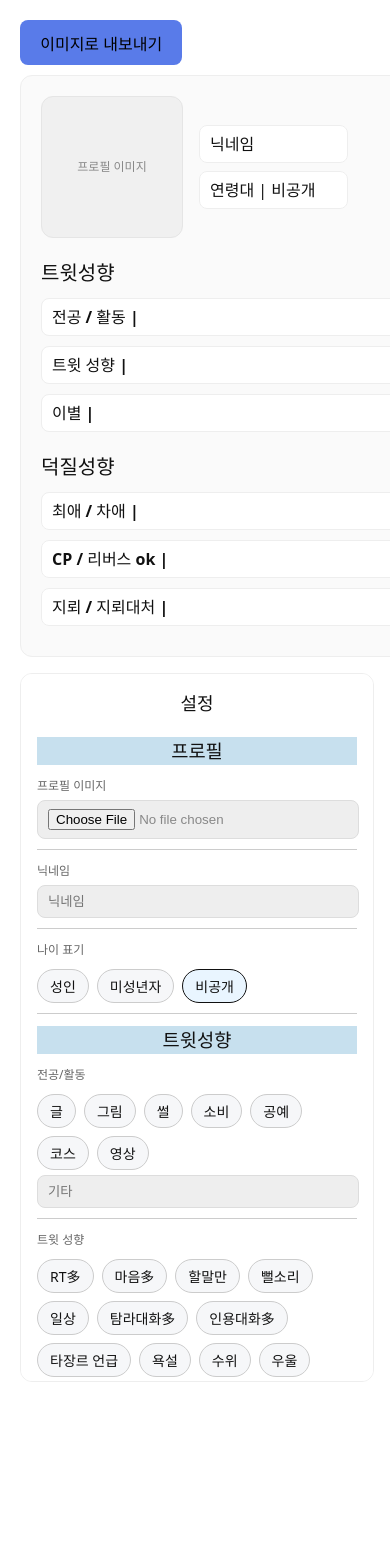
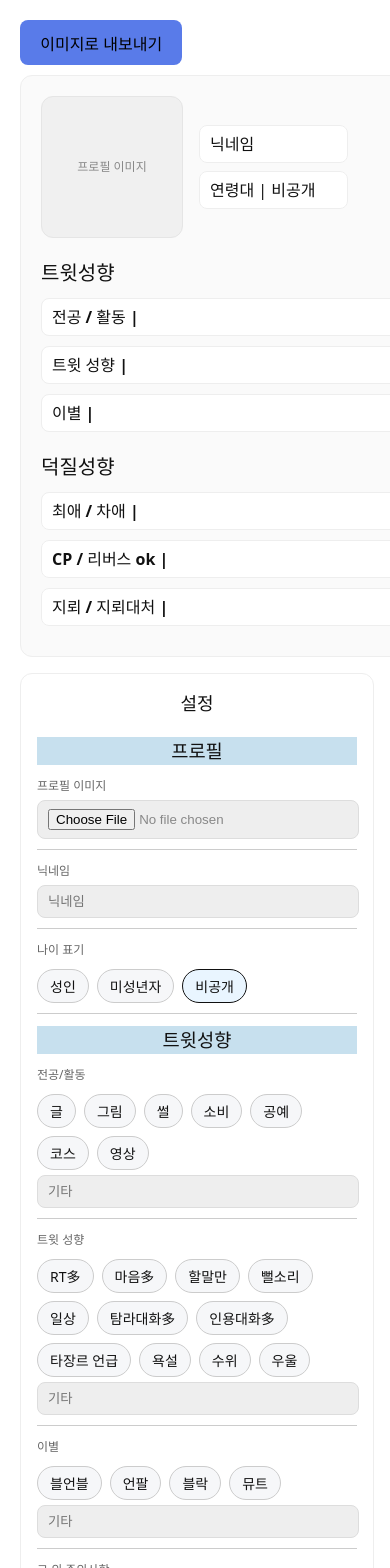
Before and after one commit to kimJAVAN/intro3kingdoms, a React (Vite) app: page / in a window 390 px wide. Shown: the top 1568 px of the page. Before the commit the page ends 1402 px from the top, so only its background shows below. Built offline with nearby package versions, Linux system fonts and the light colour scheme; a web font is replaced by a local one.

Commit message:
20250924 css 수정

```diff
--- a/src/Component/Main/Main.css
+++ b/src/Component/Main/Main.css
@@ -293,4 +293,8 @@
     overflow-x: scroll;
     /* width: 100px; */
   }
+  .pageWrap .sidebar{
+    overflow-y: inherit;
+    height: auto;
+  }
 }
```
